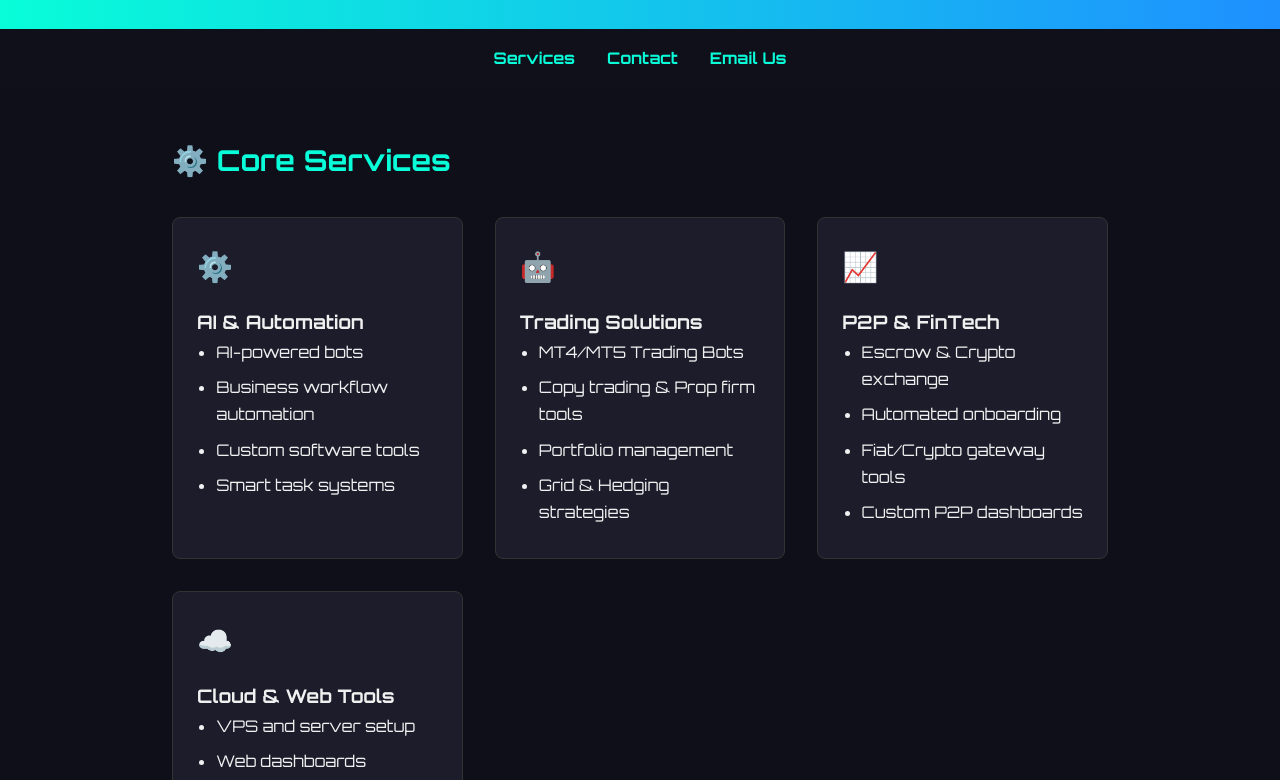
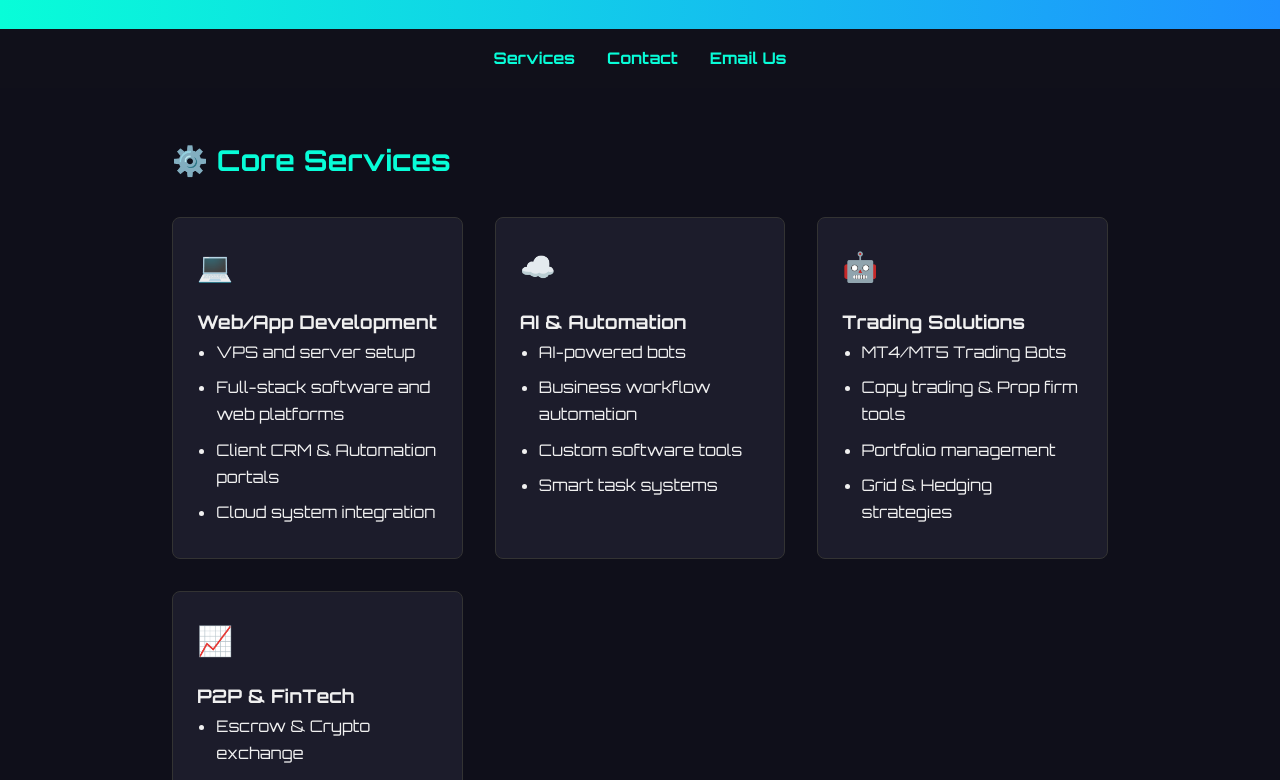
Before and after one commit to sammy3755/Altranex.dev, a plain HTML site: page index.html in a window 1280 px wide. Shown: the part 130-910 px from the top of the page. Drawn offline with Linux system fonts and the light colour scheme.

Commit message:
Update index.html

```diff
--- a/index.html
+++ b/index.html
@@ -108,7 +108,17 @@
     <h2>⚙️ Core Services</h2>
     <div class="grid">
       <div class="card">
-        <h2>⚙️</h2>
+        <h2>💻</h2>
+        <h3>Web/App Development</h3>
+        <ul>
+          <li>VPS and server setup</li>
+          <li>Full-stack software and web platforms</li>
+          <li>Client CRM & Automation portals</li>
+          <li>Cloud system integration</li>
+        </ul>
+      </div>
+      <div class="card">
+        <h2>☁️</h2>
         <h3>AI & Automation</h3>
         <ul>
           <li>AI-powered bots</li>
@@ -137,16 +147,6 @@
           <li>Custom P2P dashboards</li>
         </ul>
       </div>
-      <div class="card">
-        <h2>☁️</h2>
-        <h3>Cloud & Web Tools</h3>
-        <ul>
-          <li>VPS and server setup</li>
-          <li>Web dashboards</li>
-          <li>Client CRM & Automation portals</li>
-          <li>Cloud system integration</li>
-        </ul>
-      </div>
     </div>
   </section>
 
```
